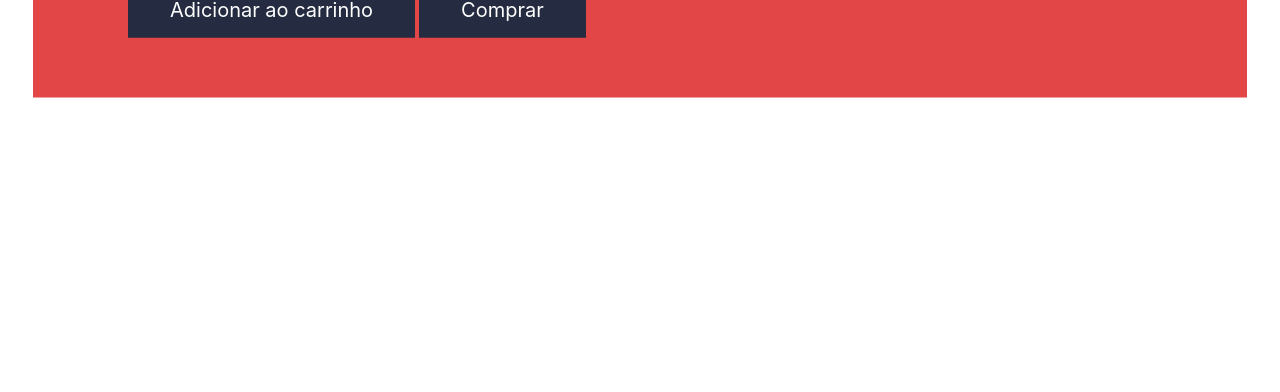
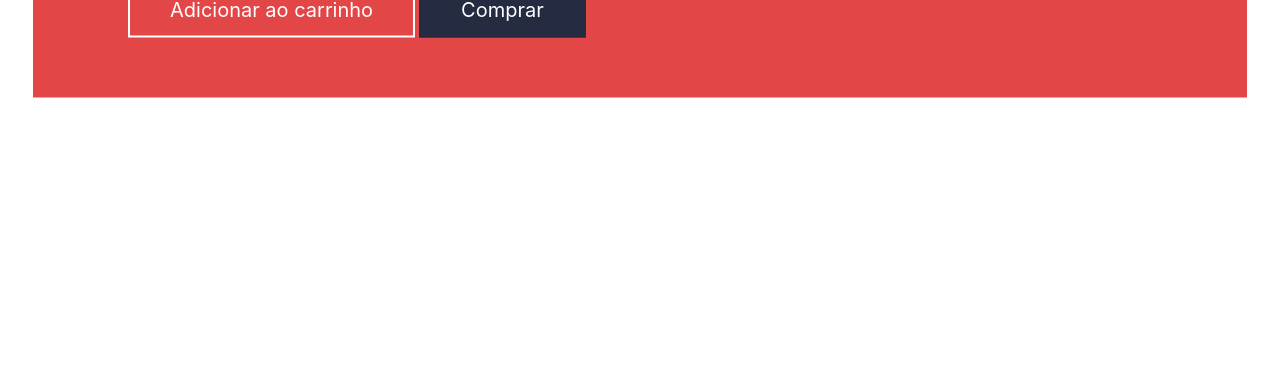
Before and after one commit to isaquepereira/loja-fone, a plain HTML site: page index.html in a window 1280 px wide. Shown: the part 408-800 px from the top of the page. Drawn offline with Linux system fonts and the light colour scheme.

Commit message:
Refac css do botão

```diff
--- a/css/button-store.css
+++ b/css/button-store.css
@@ -1,11 +1,12 @@
 .button-store {
+  /* btn standard */
   display: inline-block;
   padding: 16px 40px;
   font-size: 20px;
   font-family: -apple-system, BlinkMacSystemFont, "Segoe UI", Roboto, Oxygen,
     Ubuntu, Cantarell, "Open Sans", "Helvetica Neue", sans-serif;
   text-align: center;
-  border: solid 2px;
+  border: 2px solid #252c41;
   text-decoration: none;
 
   /* Primary */
@@ -13,3 +14,8 @@
   background-color: #252c41;
   border-color: #252c41;
 }
+
+.button-store.-secondary {
+  background-color: transparent;
+  border: solid 2px #ffffff;
+}
--- a/index.html
+++ b/index.html
@@ -20,7 +20,9 @@
         <a class="action last" href="#">Carrinho (10)</a>
       </nav>
     </header>
-    <a href="comprar.html" class="button-store">Adicionar ao carrinho</a>
-    <a href="comprar.html" class="button-store">Comprar</a>
+    <a class="button-store -secondary" href="comprar.html"
+      >Adicionar ao carrinho</a
+    >
+    <a class="button-store" href="comprar.html">Comprar</a>
   </div>
 </body>
```
